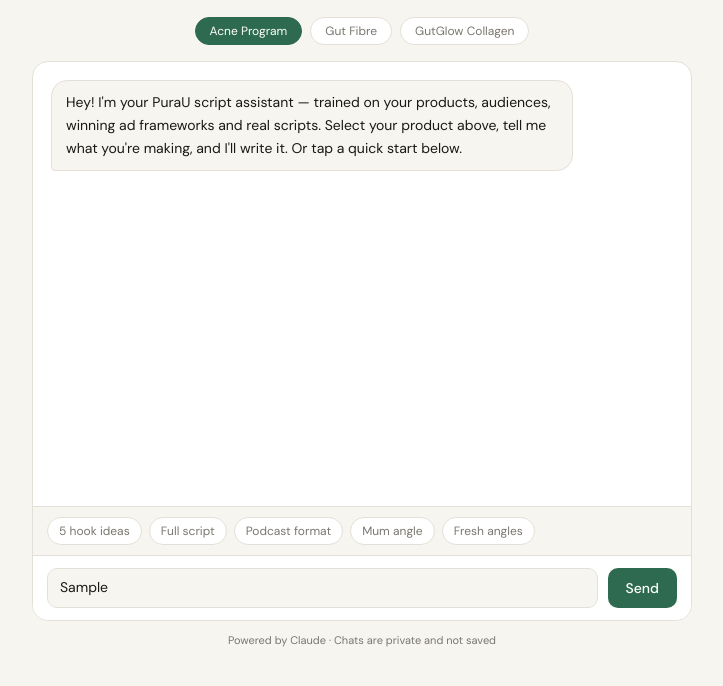
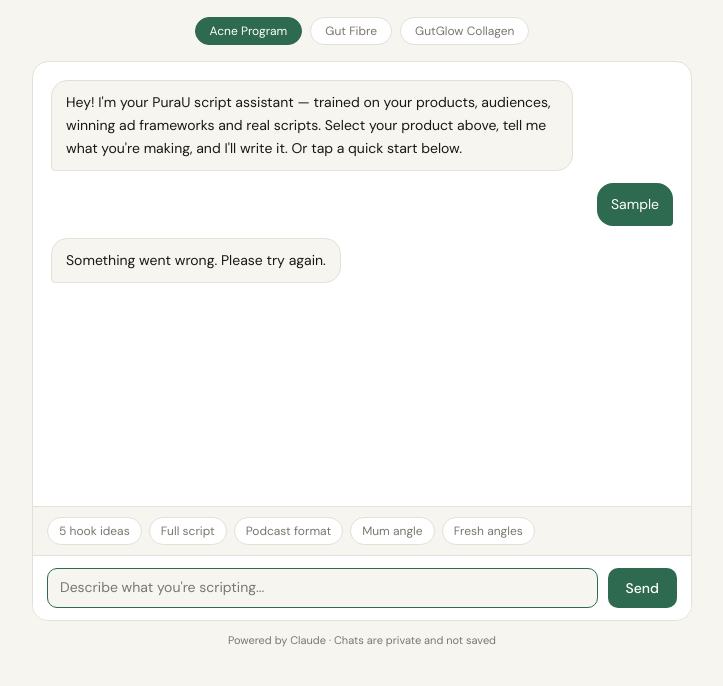
Before and after one commit to purau/script-assistant, a website: page public/index.html in a window 1280 px wide. Both pictures are taken after typing "Sample" into the empty fields and a click on the button "Send". Shown: the part 106-792 px from the top of the page, without its empty margins (278-1001 px from the left). Drawn offline with Linux system fonts and the light colour scheme; no server answers.

Commit message:
Update index.html

```diff
--- a/public/index.html
+++ b/public/index.html
@@ -82,7 +82,7 @@ ACNE TYPES: Hormonal, cystic, adult, puberty, post-pill, chin/jawline, back acne
 AUDIENCE: Female 80%, 18-35. Frustrated. Tried everything: cleansers, antibiotics, the pill, facials, dermatologists. Thinks Accutane might be the only option left.
 OBJECTIONS: Price. Skepticism. Tried everything. Don't want to wait 90 days. Been let down before.
 BUYING TRIGGERS: Before/after results. Gut-skin education. 100% natural. 90-day guarantee. Channel 7 news. 50,000 Australians.
-ACCUTANE ANGLE: Affects entire body — dry lips, dry skin all over, dry eyes, dehydration, headaches, sun sensitivity. PuraU = no side effects, natural, treats root cause.
+ACCUTANE ANGLE: Affects entire body - dry lips, dry skin all over, dry eyes, dehydration, headaches, sun sensitivity. PuraU = no side effects, natural, treats root cause.
 7 NEWS ANGLE: Channel 7 segment blew them up overnight. Founder discovered gut-skin connection. 50,000 Australians later.
 NEVER SAY: cure.`,
 gutfibre:`ACTIVE PRODUCT: PuraU Gut Fibre
@@ -102,14 +102,14 @@ const SYSTEM=`You are a high-performance UGC script assistant for PuraU, an Aust
 
 CORE RULES:
 - Ad = Rational + Emotional + Trust
-- Make them FEEL the human moment — don't just state the problem
+- Make them FEEL the human moment - don't just state the problem
 - Always reframe: acne/gut issues are internal root cause, not surface problems
 - Trust fast: 50,000+ Australians, 5-star Trustpilot, microbiologist-formulated
 - 90-day money-back guarantee always in CTA
 - NEVER say "cure"
 - Write how people actually talk on camera
 
-SCRIPT ORDER: Hook → Diagnosis → Reframe → Proof → CTA
+SCRIPT ORDER: Hook -> Diagnosis -> Reframe -> Proof -> CTA
 LENGTH: TikTok = 60-90 words. Facebook = 90-150 words.
 
 FORMATS: Personal UGC testimonial, Founder/7 News, POV series, Gut-skin lesson, Podcast/Accutane chat, Mum testimonial, Expert edutainment, Dermatologist reacts.
@@ -119,7 +119,7 @@ PROVEN HOOKS:
 "Your acne has nothing to do with your skin"
 "POV: you have hormonal acne"
 "94% of customers see a SIGNIFICANT reduction in 90 days"
-"So if nothing has worked for you, it's probably not your skin — it's your gut"
+"So if nothing has worked for you, it's probably not your skin - it's your gut"
 "PSA: Acne doesn't start on your skin, it starts in your gut"
 "5 years ago we were on the news and this video blew us up overnight"
 
@@ -168,7 +168,7 @@ async function send(){
       headers:{
         'Content-Type':'application/json'
       },
-      body:JSON.stringify({model:'claude-sonnet-4-20250514'',max_tokens:1500,system:getSystem(),messages:history})
+      body:JSON.stringify({model:'claude-sonnet-4-20250514',max_tokens:1500,system:getSystem(),messages:history})
     });
     const data=await res.json();
     const reply=data.content?.[0]?.text||'Something went wrong. Please try again.';
```
